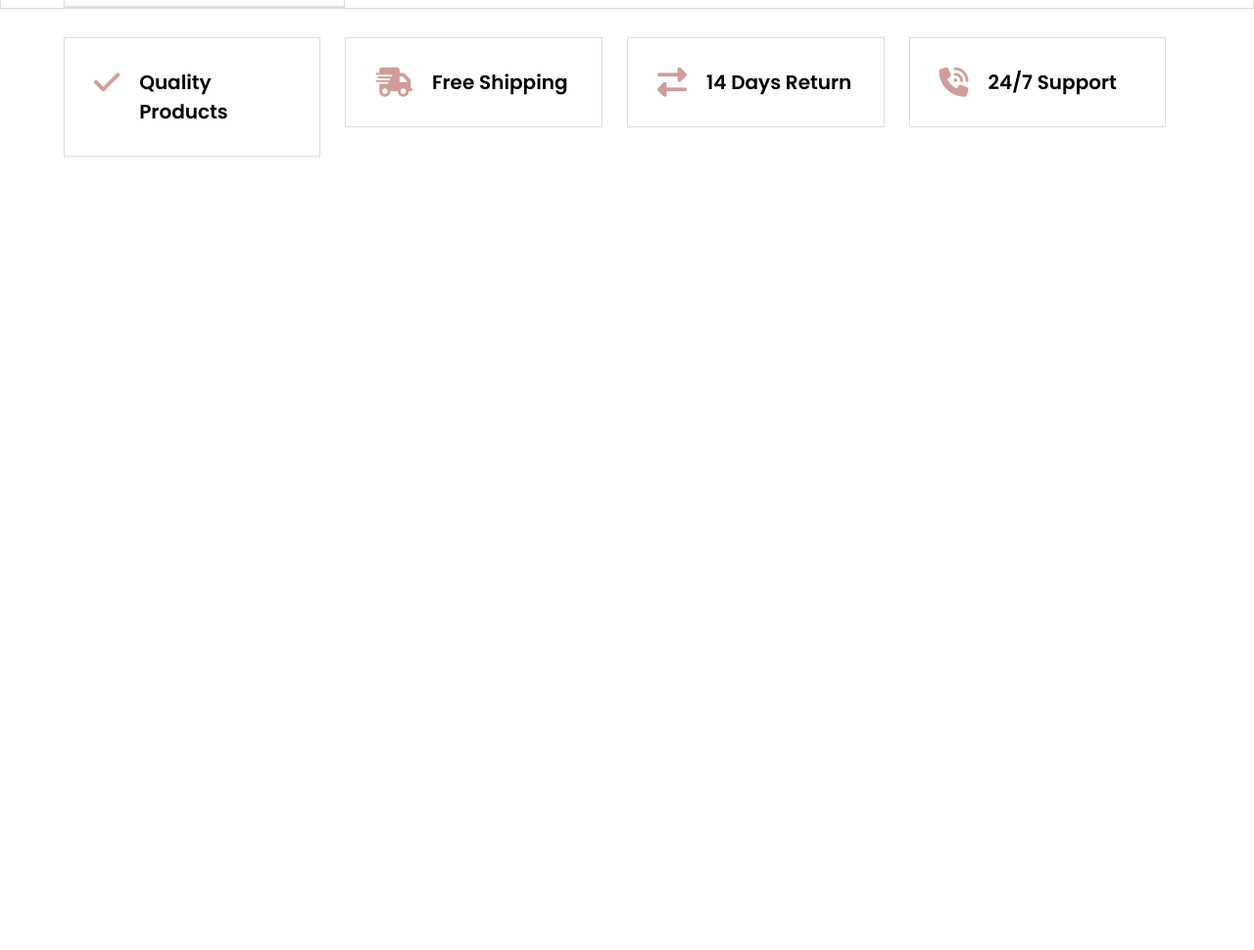
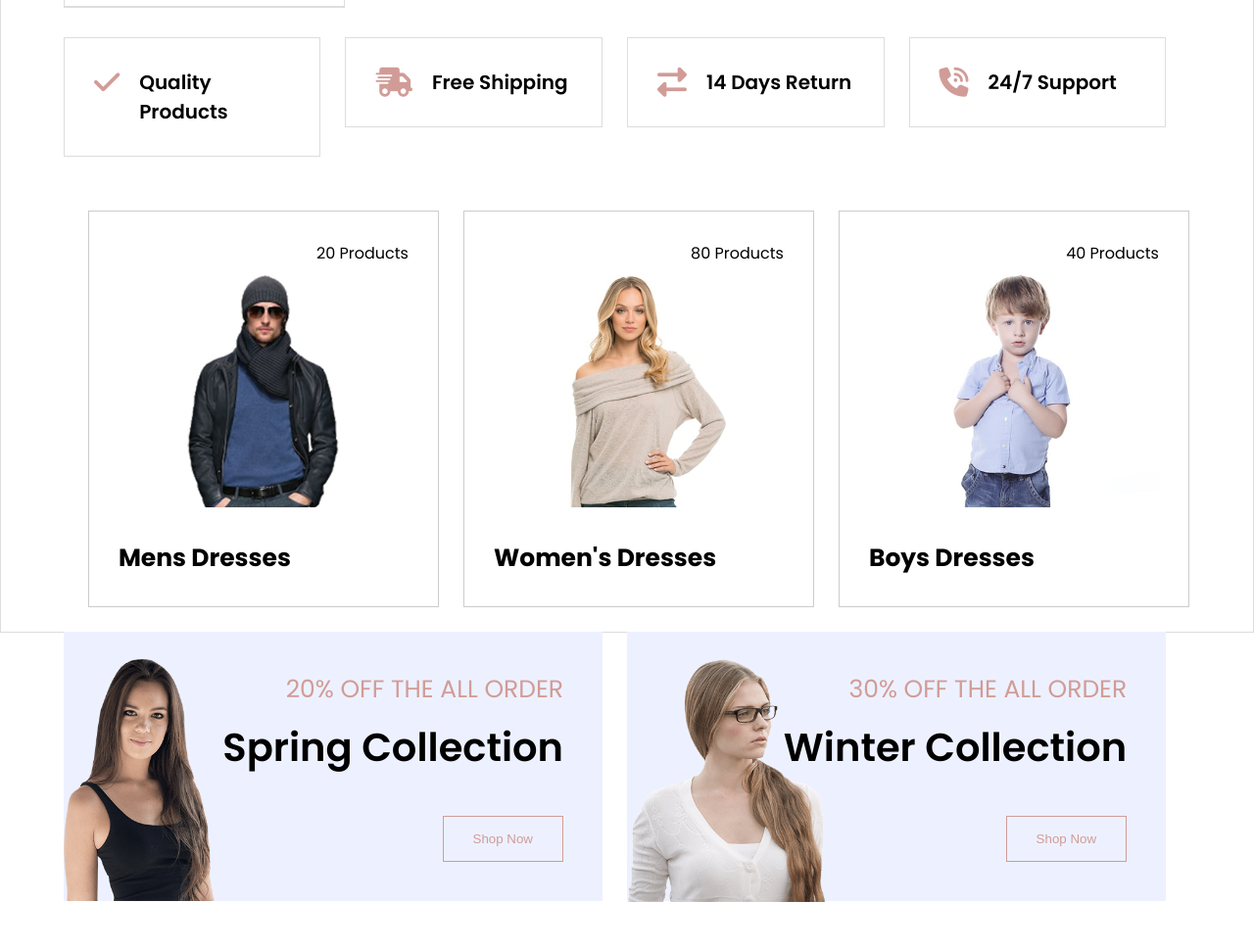
Before and after one commit to adityapratap52/e-commerce, a plain HTML site: page index.html in a window 1280 px wide. Shown: the part 554-1524 px from the top of the page at 98% size. Before the commit the page ends 800 px from the top, so only its background shows below. Drawn offline with Linux system fonts and the light colour scheme.

Commit message:
add multi category, offers

```diff
--- a/common.css
+++ b/common.css
@@ -15,6 +15,10 @@ body {
 
 .w-25 {
     width: 25%;
+}
+
+.w-33 {
+    width: 33.3%;
 }
 
 .w-50 {
@@ -49,7 +53,12 @@ body {
     padding-left: 5px;
     padding-right: 5px;
 }
+
 a {
     text-decoration: none;
     color: #333;
- }
+}
+
+.flip {
+    transform: scaleX(-1);
+}
--- a/index.html
+++ b/index.html
@@ -15,6 +15,7 @@
 </head>
 
 <body>
+    <!-- Navbar -->
     <div class="wrapper">
         <div class="header">
             <div class="logo arrange-left w-25">
@@ -43,6 +44,7 @@
 
     <div class="full-banner-wrapper">
         <div class="wrapper next-row">
+            <!-- side bar -->
             <div class="banner-area category-list arrange-left w-25">
                 <div class="list-header">
                     <h4>Categories</h4>
@@ -63,12 +65,13 @@
                 </ul>
             </div>
             <div class="w-75 arrange-left">
+                <!-- second navbar-->
                 <div class="shop-menu">
                     <ul class="left-menu-list">
                         <li><a href="#">Home</a></li>
                         <li><a href="#">Shop</a></li>
                         <li class="dropdown-head"><a href="#">Product Details
-                            <i class="fa-solid fa-angle-down"></i></a>
+                                <i class="fa-solid fa-angle-down"></i></a>
                             <ul class="dropdown">
                                 <li><a href="#">Cart</a></li>
                                 <li><a href="#">Checkout</a></li>
@@ -81,6 +84,7 @@
                         <li><a href="#">Register</a></li>
                     </ul>
                 </div>
+                <!-- banner image -->
                 <div class="banner">
                     <img src="images/banner.jpg" alt="banner">
                     <div class="banner-text">
@@ -91,6 +95,7 @@
                 </div>
             </div>
         </div>
+        <!-- services -->
         <div class="wrapper next-row">
             <div class="w-25 arrange-left">
                 <div class="features-points">
@@ -125,6 +130,70 @@
                 </div>
             </div>
         </div>
+        <!-- multi category banners-->
+        <div class="wrapper next-row">
+            <div class="w-33 arrange-left">
+                <div class="category-item">
+                    <div class="product-count">
+                        20 Products
+                    </div>
+                    <div class="category-img">
+                        <img src="images/cat-1.jpg" alt="cat-1">
+                    </div>
+                    <div class="category-type">
+                        <h4>Mens Dresses</h4>
+                    </div>
+                </div>
+            </div>
+            <div class="w-33 arrange-left">
+                <div class="category-item">
+                    <div class="product-count">
+                        80 Products
+                    </div>
+                    <div class="category-img">
+                        <img src="images/cat-2.jpg" alt="cat-1">
+                    </div>
+                    <div class="category-type">
+                        <h4>Women's Dresses</h4>
+                    </div>
+                </div>
+            </div>
+            <div class="w-33 arrange-left">
+                <div class="category-item">
+                    <div class="product-count">
+                        40 Products
+                    </div>
+                    <div class="category-img">
+                        <img src="images/cat-3.jpg" alt="cat-1">
+                    </div>
+                    <div class="category-type">
+                        <h4>Boys Dresses</h4>
+                    </div>
+                </div>
+            </div>
+        </div>
+        <div class="wrapper next-row">
+            <div class="w-50 arrange-left">
+                <div class="offer-banner">
+                    <img src="images/offer-1.png" alt="offer-1">
+                    <div class="offer-text">
+                        <h5>20% off the all order</h5>
+                        <h3>Spring Collection</h3>
+                        <button>Shop Now</button>
+                    </div>
+                </div>
+            </div>
+            <div class="w-50 arrange-left">
+                <div class="offer-banner">
+                    <img class="flip" src="images/offer-2.png" alt="offer-2">
+                    <div class="offer-text">
+                        <h5>30% off the all order</h5>
+                        <h3>Winter Collection</h3>
+                        <button>Shop Now</button>
+                    </div>
+                </div>
+            </div>
+        </div>
     </div>
 </body>
 
--- a/style.css
+++ b/style.css
@@ -1,3 +1,4 @@
+/* Navbar CSS */
 .header {
     margin-top: 25px;
     min-height: 60px;
@@ -46,6 +47,7 @@
     text-align: right;
 }
 
+/* sidebar, second navbar and banner css*/
 .full-banner-wrapper {
     border: 1px solid #ddd;
 }
@@ -79,10 +81,6 @@
     padding: 10px 40px;
 }
 
-.category-list ul li a {
-
-}
-
 .shop-menu {
     display: flex;
 }
@@ -106,10 +104,6 @@
 .shop-menu ul li {
     min-width: 75px;
     padding: 20px;
-}
-
-.shop-menu ul li a {
-
 }
 
 .shop-menu ul li a:hover {
@@ -177,6 +171,7 @@
     border-radius: 5%;
 }
 
+/* feature css */
 .features-points {
     margin-top: 30px;
     margin-bottom: 30px;
@@ -184,18 +179,85 @@
     margin-right: 25px;
 }
 
-.features-points .icon-text-wrap{
+.features-points .icon-text-wrap {
     padding: 30px;
     display: flex;
 }
 
-.features-points .icon-text-wrap i{
+.features-points .icon-text-wrap i {
     font-size: 30px;
     color: #d19c97;
 }
 
-.features-points .icon-text-wrap span{
+.features-points .icon-text-wrap span {
     font-size: 20px;
     padding-left: 20px;
     font-weight: 600;
 }
+
+/* multi category css */
+.category-item {
+    border: 1px solid #ccc;
+    padding: 30px;
+    margin-left: 25px;
+    margin-top: 25px;
+    margin-bottom: 25px;
+}
+
+.category-item .product-count {
+    text-align: right;
+    margin-bottom: 10px;
+}
+
+.category-item .category-img img {
+    width: 100%;
+}
+
+.category-item .category-type h4 {
+    margin-bottom: 0;
+    font-size: 25px;
+}
+
+/* discount and offer */
+.offer-banner {
+    background-color: #edf1ff !important;
+    margin-bottom: 50px;
+    position: relative;
+    margin-right: 25px;
+}
+
+.offer-banner img {
+    position: absolute;
+    max-width: 50%;
+    max-height: 90%;
+    bottom: 0;
+    z-index: 100;
+    float: left;
+}
+
+.offer-banner .offer-text {
+    text-align: right;
+    padding: 40px;
+}
+
+.offer-banner .offer-text h5 {
+    color: #d19c97;
+    font-size: 25px;
+    text-transform: uppercase;
+    margin: 0;
+    font-weight: 400;
+}
+
+.offer-banner .offer-text h3 {
+    font-size: 40px;
+    font-weight: 600;
+    margin-top: 10px;
+}
+
+.offer-banner .offer-text button {
+    padding: 15px 30px;
+    color: #d19c97;
+    border: 1px solid #d19c97;
+    background-color: transparent;
+    cursor: pointer;
+}
```
